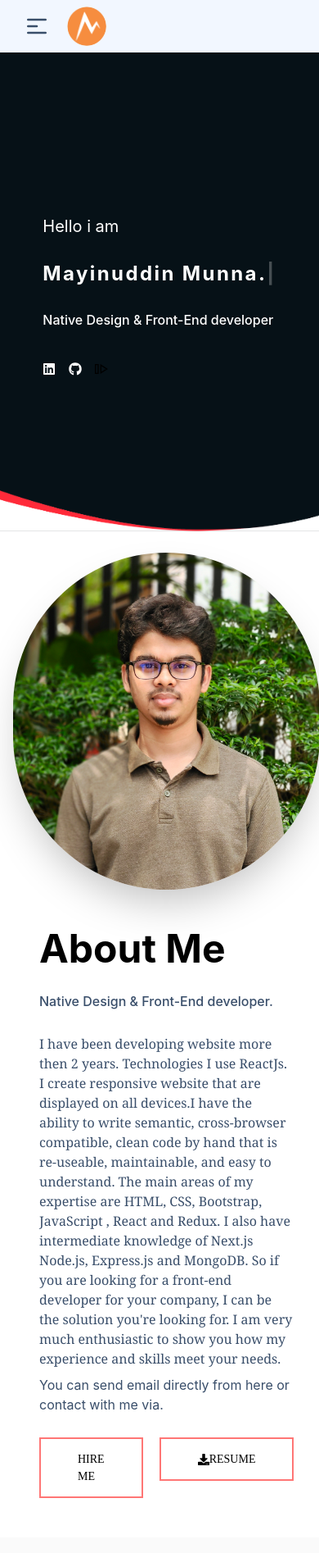
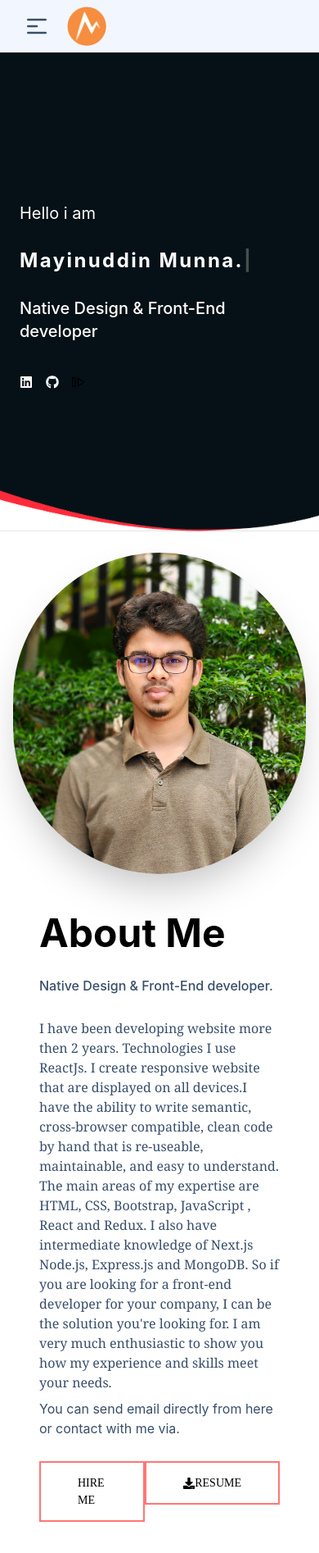
Before and after one commit to mayinuddin-munna/own-portfolio, a React (Create React App) app: page / in a window 390 px wide. Shown: the top 1894 px of the page at 82% size. Built offline with nearby package versions, Linux system fonts and the light colour scheme; no server answers.

Commit message:
bug fixed in about sec.

```diff
--- a/src/Pages/About/About.js
+++ b/src/Pages/About/About.js
@@ -17,7 +17,7 @@ const About = () => {
                             <p className="py-5 text-green text-current font-medium">Native Design & Front-End developer.</p>
                             <p className="font-serif">I have been developing website more then 2 years. Technologies I use ReactJs. I create responsive website that are displayed on all devices.I have the ability to write semantic, cross-browser compatible, clean code by hand that is re-useable, maintainable, and easy to understand. The main areas of my expertise are HTML, CSS, Bootstrap, JavaScript , React and Redux. I also have intermediate knowledge of Next.js Node.js, Express.js and MongoDB. So if you are looking for a front-end developer for your company, I can be the solution you're looking for. I am very much enthusiastic to show you how my experience and skills meet your needs.</p>
                             <p>You can send email directly from here or contact with me via.</p>
-                            <div className='flex gap-5 sm:gap-1 mt-5'>
+                            <div className='flex lg:gap-5 md:gap-5 sm:gap-1 mt-5'>
                                 <Link to='/contact'><Button>Hire me</Button></Link>
                                 <Button><FaDownload className='lg:mr-3 md:mr-3 mt-1' />resume</Button>
                             </div>
--- a/src/Pages/Home/Home.js
+++ b/src/Pages/Home/Home.js
@@ -23,7 +23,7 @@ const Home = () => {
                             typeSpeed={40}
                         />
                         <br />
-                        <h1 className="text-l sm:text-2xl font-medium mt-5">
+                        <h1 className="text-xl sm:text-2xl font-medium mt-5">
                             Native Design & Front-End developer
                         </h1>
                         <div className="d-flex flex gap-4 mt-5 py-5 ">
--- a/src/Pages/Shared/Button.css
+++ b/src/Pages/Shared/Button.css
@@ -12,15 +12,15 @@
 	transition: 1s all ease;
 }
 
-/* @media (max-width: 375px) {
+@media (max-width: 375px) {
 	.button{
 		padding: 14px 30px;
 	}
-} */
+}
 
 @media (max-width: 320px) {
 	.button{
-		padding: 10px 20px;
+		padding: 5px 10px;
 	}
 }
 
```
